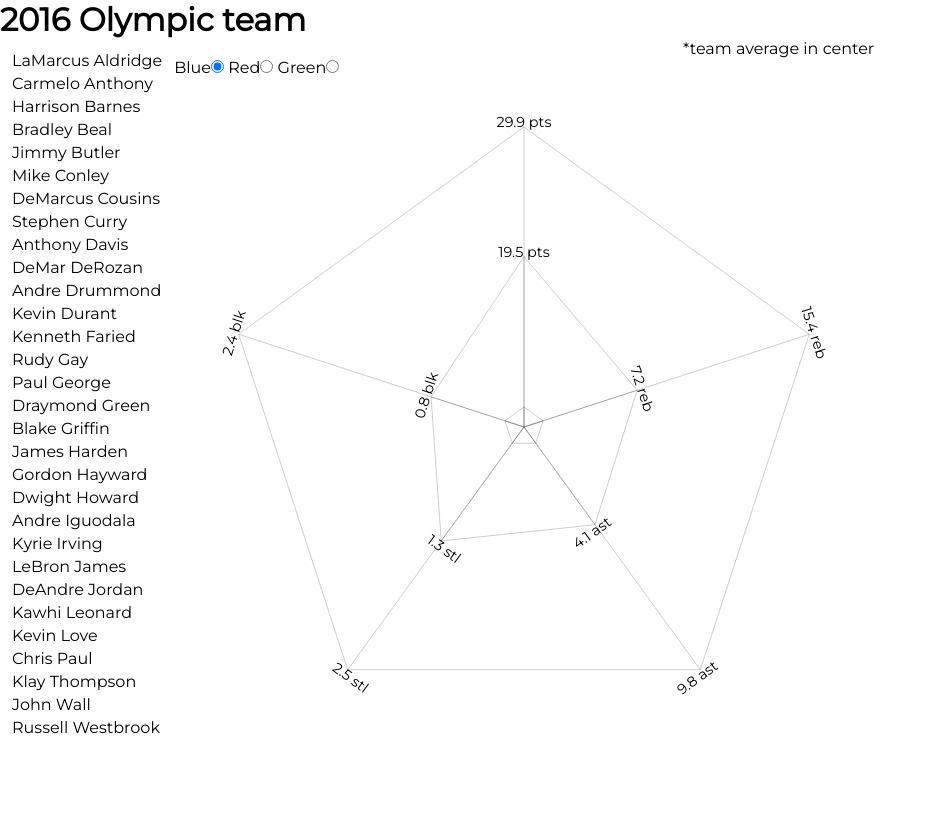
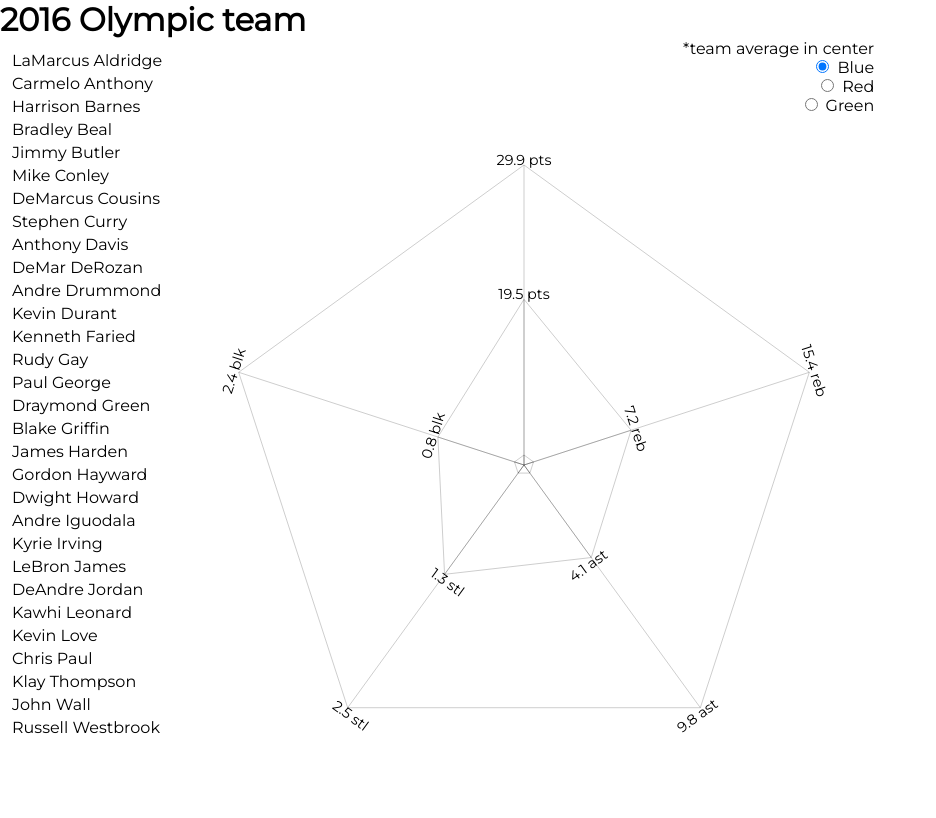
Before and after one commit to cpgruber/olympic-star-chart, a plain HTML site: page index.html in a window 1280 px wide. Shown: the whole page, without its empty margins (0-936 px from the left). Drawn offline with nearby package versions, Linux system fonts and the light colour scheme.

Commit message:
finished comparing

```diff
--- a/app.js
+++ b/app.js
@@ -7,7 +7,7 @@ var star = {
     pageComponents.svg = d3.select(".svg-container").append("svg").attr("height",700).attr("width",700);
     pageComponents.star = pageComponents.svg.append("g").attr("class","star");
     for (var i=0;i<5;i++){
-      pageComponents.scales.push(d3.scale.linear().range([20,300]))
+      pageComponents.scales.push(d3.scale.linear().range([10,300]))
     }
   },
   getXoffset: function(val,angle,idx){
--- a/index.html
+++ b/index.html
@@ -11,9 +11,9 @@
   <div class='names'></div>
   <div class='svg-container'>
     <p>*team average in center</p>
-    <label for="blue">Blue<input id="blue" value="blue" name="color" type="radio" checked></label>
-    <label for="red">Red<input id="red" value="red" name="color" type="radio"></label>
-    <label for="green">Green<input id="green" value="green" name="color" type="radio"></label>
+    <label for="blue"><input id="blue" value="blue" name="color" type="radio" checked>Blue</label>
+    <label for="red"><input id="red" value="red" name="color" type="radio">Red</label>
+    <label for="green"><input id="green" value="green" name="color" type="radio">Green</label>
   </div>
   <script src="app.js"></script>
 </body>
--- a/style.css
+++ b/style.css
@@ -23,3 +23,8 @@ p{
 .player{
   text-align:center;
 }
+label{
+  display:block;
+  text-align:right;
+}
+input{margin-right:8px;}
```
